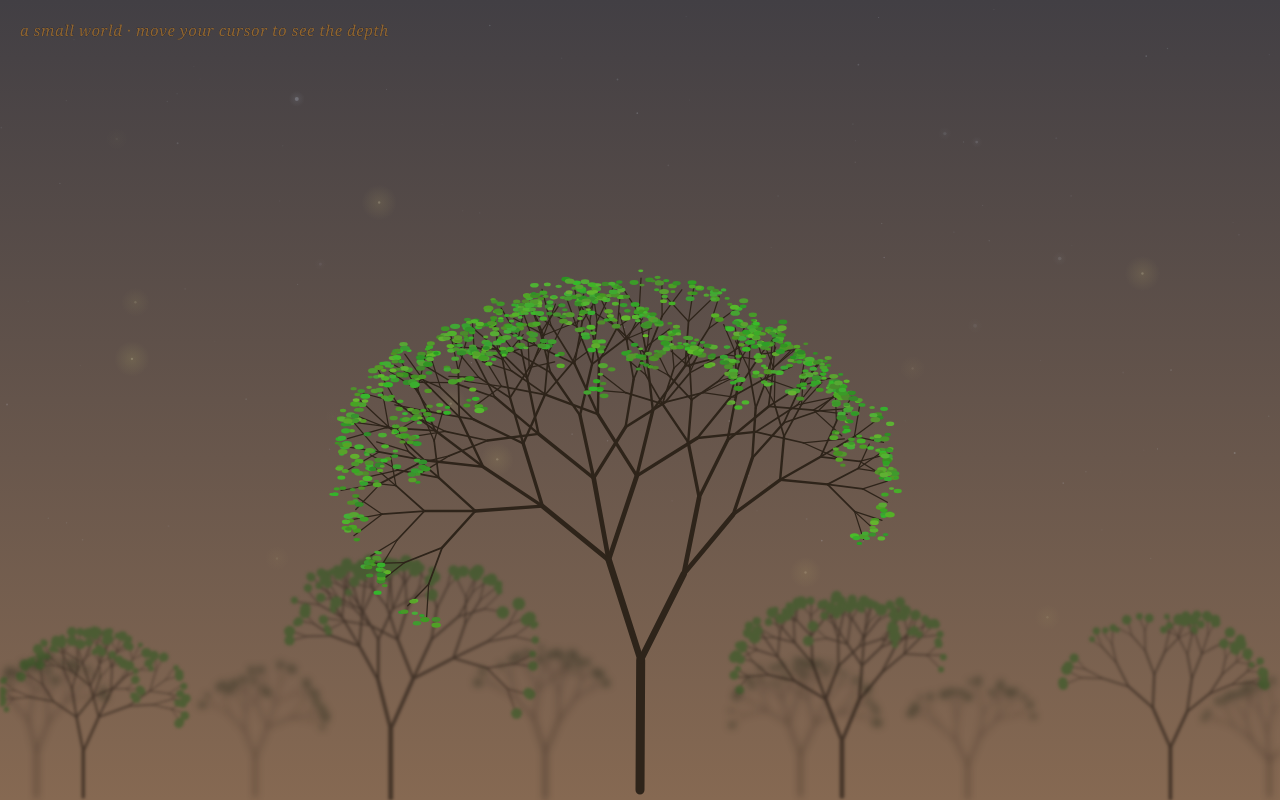
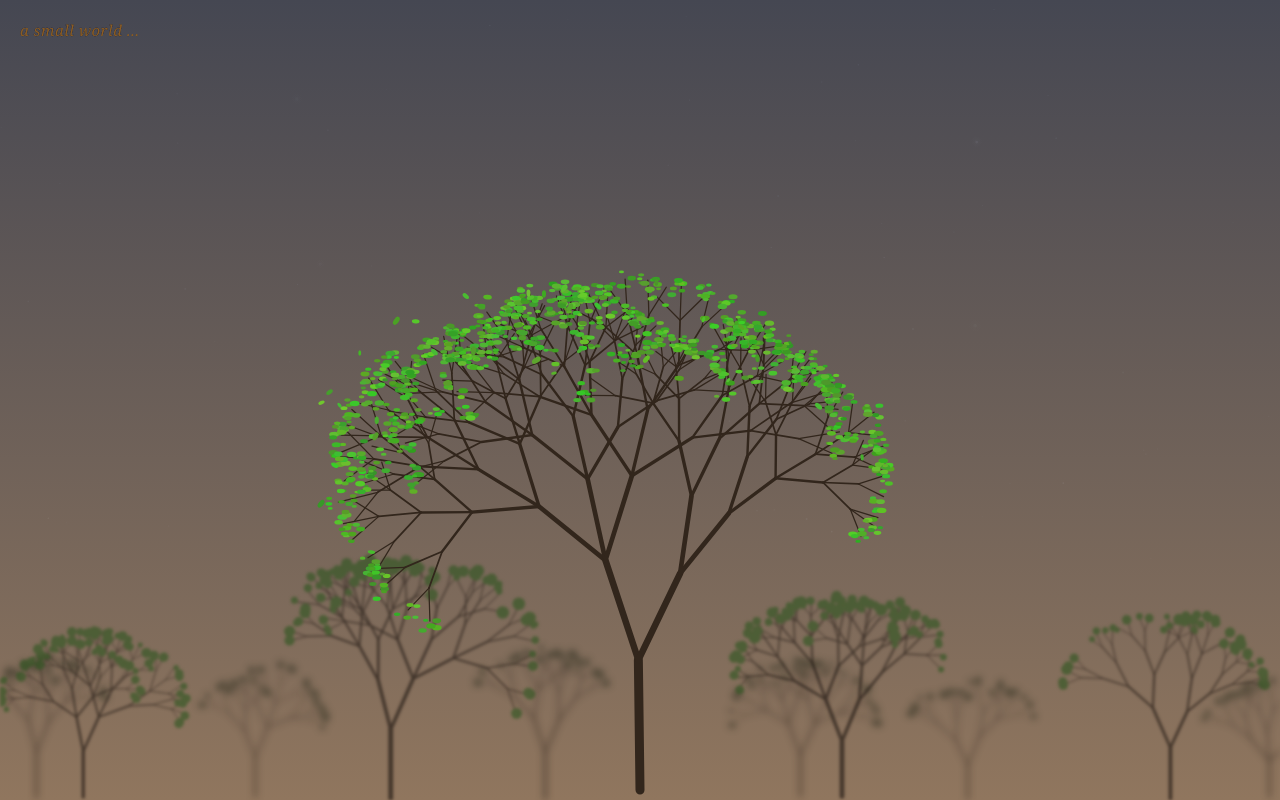
Before and after one commit to NeelClaudel/tree_demo, a Next.js app: page / in a window 1280 px wide. Built offline with nearby package versions, Linux system fonts and the light colour scheme.

Commit message:
fix:text_caption

```diff
--- a/app/components/InteractiveTree.jsx
+++ b/app/components/InteractiveTree.jsx
@@ -1071,7 +1071,7 @@ export default function InteractiveTree() {
           mixBlendMode: 'difference',
         }}
       >
-        a small world · move your cursor to see the depth
+        a small world ...
       </div>
     </div>
   );
```
Also changed, not shown: .claude/settings.local.json (added).
